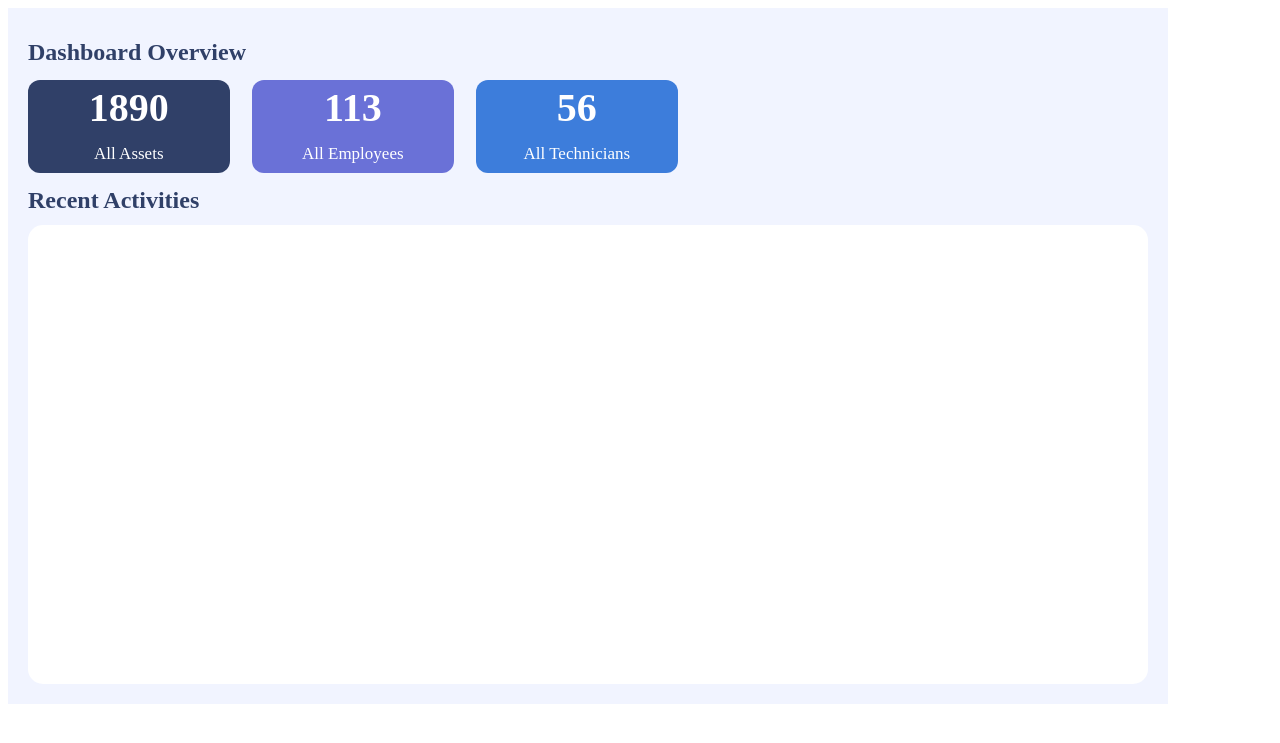
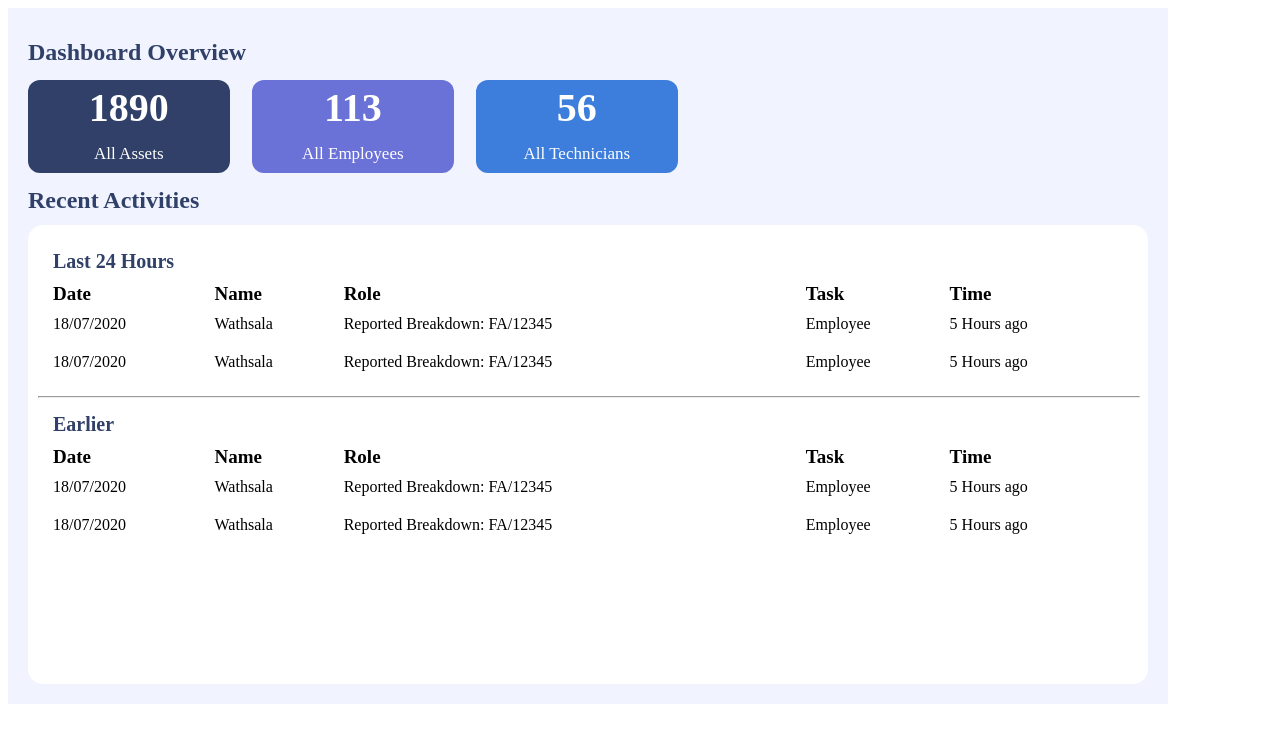
Before and after one commit to HarshaAbeyvickrama/AssetPro, a PHP site: page /view/includes/assetManager/overview.php in a window 1280 px wide. Shown: the top 743 px of the page. Run offline with PHP 8.4, Linux system fonts and the light colour scheme.

Commit message:
complete Overview UI

```diff
--- a/view/includes/assetManager/overview.php
+++ b/view/includes/assetManager/overview.php
@@ -9,12 +9,11 @@
         background-color: #F1F4FF;
     }
     .overviewLayout > div{
-        display: flex;
+        display: grid;
         align-items: center;
         color: #304068;
         font-size: 24px;
         font-weight: bold;
-
     }
     .statSection{
         display: grid;
@@ -64,9 +63,65 @@
     .box5{
         background-color: #4E74AB;
     }
-    .contentSection{
+
+    .contentSection ::-webkit-scrollbar{
+        display: none;
+    }
+    .overviewLayout .contentSection{
+        all: revert;
+        display: inline-block;
+        /* grid-template-rows: 1fr 1fr; */
+        border-radius: 15px;
+        overflow-y: auto;
+        padding: 10px;
         background-color: white;
-        border-radius: 15px;
+    }
+    .contentSection > div{
+        margin:15px;
+        height: auto;
+    }
+    .recentTitle{
+        color: #304068;
+        font-size: 20px;
+        font-weight: bold;
+    }
+
+
+    /* Recent activity Table CSS */
+    .table{
+        display: table;
+        width: 100%;
+        margin: 10px 0px;
+
+    }
+    .tableHeader{
+        display: table-header-group;
+        font-size: 19px;
+        padding: 15px;
+        font-weight: bold;
+    }
+    .table .tableRowGroup{
+        display: table-row-group;
+    }
+    .tableRow{
+        display: table-row;
+    }
+    .tableCell{
+        display: table-cell;
+    }
+    .tableRowGroup .tableRow:hover{
+        cursor: pointer;
+        background-color: grey;
+
+    }
+    .tableRow .tableCell{
+        padding:10px 0px;
+
+    }
+    hr{
+        background-color: #304068;
+        width: 100%;
+        /* height: 1px; */
     }
 </style>
 <div class="overviewLayout">
@@ -108,9 +163,71 @@
         </div>
     </div>
     <div>
-    <div>Recent Activities</div>
+        <div>Recent Activities</div>
     </div>
     <div class="contentSection ">
+        <div class="recent24">
+            <div class="recentTitle">Last 24 Hours</div>
 
+            <div class="recentActivityTable table">
+                <div class="tableHeader">
+                    <div class="tableCell">Date</div>
+                    <div class="tableCell">Name</div>
+                    <div class="tableCell">Role</div>
+                    <div class="tableCell">Task</div>
+                    <div class="tableCell">Time</div>
+                </div>
+                <div class="tableRowGroup">
+                    <div class="tableRow">
+                        <div class="tableCell">18/07/2020</div>
+                        <div class="tableCell">Wathsala</div>
+                        <div class="tableCell">Reported Breakdown: FA/12345</div>
+                        <div class="tableCell">Employee</div>
+                        <div class="tableCell">5 Hours ago</div>
+                    </div>
+                    <div class="tableRow">
+                        <div class="tableCell">18/07/2020</div>
+                        <div class="tableCell">Wathsala</div>
+                        <div class="tableCell">Reported Breakdown: FA/12345</div>
+                        <div class="tableCell">Employee</div>
+                        <div class="tableCell">5 Hours ago</div>
+                    </div>
+
+                </div>
+            </div>
+        </div>
+
+        <hr>
+
+        <div class="oldActivities">
+            <div class="recentTitle">Earlier</div>
+
+            <div class="recentActivityTable table">
+                <div class="tableHeader">
+                    <div class="tableCell">Date</div>
+                    <div class="tableCell">Name</div>
+                    <div class="tableCell">Role</div>
+                    <div class="tableCell">Task</div>
+                    <div class="tableCell">Time</div>
+                </div>
+                <div class="tableRowGroup">
+                    <div class="tableRow">
+                        <div class="tableCell">18/07/2020</div>
+                        <div class="tableCell">Wathsala</div>
+                        <div class="tableCell">Reported Breakdown: FA/12345</div>
+                        <div class="tableCell">Employee</div>
+                        <div class="tableCell">5 Hours ago</div>
+                    </div>
+                    <div class="tableRow">
+                        <div class="tableCell">18/07/2020</div>
+                        <div class="tableCell">Wathsala</div>
+                        <div class="tableCell">Reported Breakdown: FA/12345</div>
+                        <div class="tableCell">Employee</div>
+                        <div class="tableCell">5 Hours ago</div>
+                    </div>
+
+                </div>
+            </div>
+        </div>
     </div>
 </div>
```
Also changed, not shown: view/includes/assetManager/assets.php (added, +179 -0 lines).
